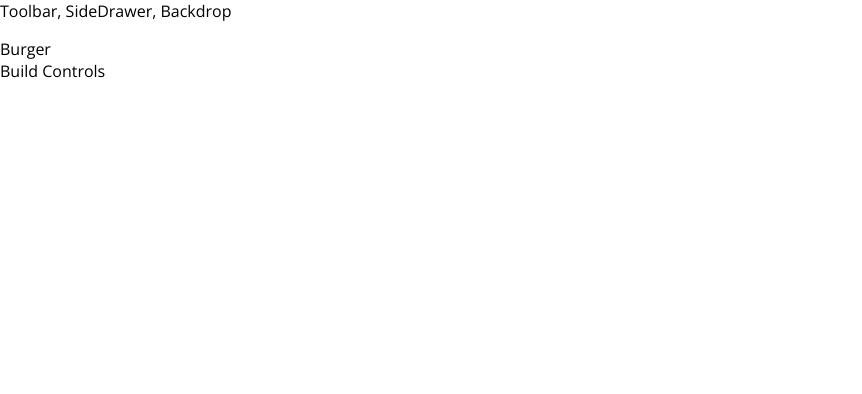
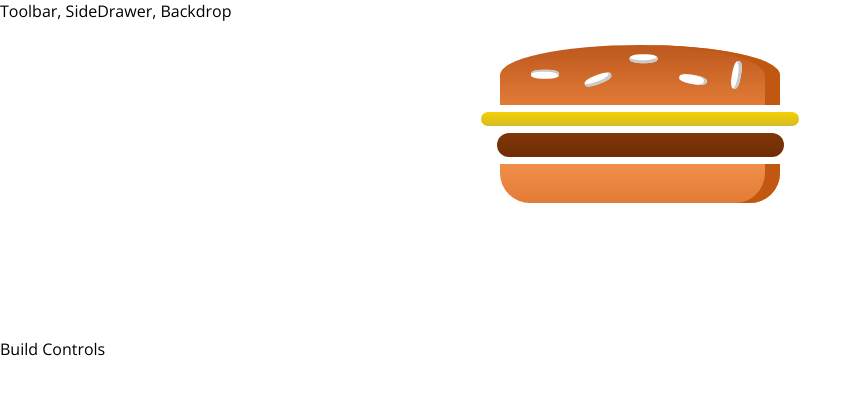
Before and after one commit to Ch-sriram/burger-builder, a React (Create React App) app: page / in a window 1280 px wide. Shown: the top 394 px of the page, without its empty margins (0-862 px from the left). Built offline with nearby package versions, Linux system fonts and the light colour scheme.

Commit message:
Implementation of the Burger Component

```diff
--- a/src/components/Burger/Burger.component.jsx
+++ b/src/components/Burger/Burger.component.jsx
@@ -0,0 +1,19 @@
+// LIBRARY IMPORTS
+import React from 'react';
+
+// STYLED COMPONENTS
+import Burger from './Burger.styled';
+import BurgerIngredient from './BurgerIngredient/BurgerIngredient.component';
+
+const burger = props => {
+  return (
+    <Burger>
+      <BurgerIngredient type="bread-top" />
+      <BurgerIngredient type="cheese" />
+      <BurgerIngredient type="meat" />
+      <BurgerIngredient type="bread-bottom" />
+    </Burger>
+  );
+};
+
+export default burger;
--- /dev/null
+++ b/src/components/Burger/Burger.styled.jsx
@@ -0,0 +1,28 @@
+import styled from 'styled-components';
+
+const Burger = styled.div`
+  width: 100%;
+  margin: auto;
+  height: 250px;
+  overflow: scroll;
+  text-align: center;
+  font-weight: bold;
+  font-size: 1.2rem;
+
+  @media (min-width: 1000px) and (min-height: 700px) {
+    width: 700px;
+    height: 600px;
+  }
+
+  @media (min-width: 500px) and (min-height: 401px) {
+    width: 450px;
+    height: 400px;
+  }
+
+  @media (min-width: 500px) and (min-height: 400px) {
+    width: 350px;
+    height: 300px;
+  }
+`;
+
+export default Burger;
--- a/src/components/Burger/BurgerIngredient/BurgerIngredient.component.jsx
+++ b/src/components/Burger/BurgerIngredient/BurgerIngredient.component.jsx
@@ -7,26 +7,21 @@
 
 
 const burgerIngredient = props => {
-  let ingredient = null;
-
   switch (props.type) {
     case 'bread-top':
-      ingredient = (
+      return (
         <BreadTop>
           <div className="seeds"></div>
           <div className="seeds2"></div>
         </BreadTop>
       );
-      break;
-    case 'bread-bottom': ingredient = BreadBottom; break;
-    case 'bacon': ingredient = Bacon; break;
-    case 'salad': ingredient = Salad; break;
-    case 'meat': ingredient = Meat; break;
-    case 'cheese': ingredient = Cheese; break;
-    default: ingredient = null; break;
+    case 'bread-bottom': return <BreadBottom />;
+    case 'bacon': return <Bacon />;
+    case 'meat': return <Meat />;
+    case 'cheese': return <Cheese />;
+    case 'salad': return <Salad />;
+    default: return undefined;
   }
-
-  return ingredient;
 };
 
 burgerIngredient.propTypes = {
--- a/src/containers/BurgerBuilder/BurgerBuilder.component.jsx
+++ b/src/containers/BurgerBuilder/BurgerBuilder.component.jsx
@@ -1,11 +1,16 @@
+// LIBRARY IMPORTS
 import React, { Component } from 'react';
+
+// CUSTOM COMPONENTS
 import Aux from '../../hoc/Auxiliary/Auxiliary.hoc';
+import Burger from '../../components/Burger/Burger.component';
+// import { BreadTop, BreadBottom, Meat } from '../../components/Burger/BurgerIngredient/BurgerIngredient.styled';
 
 class BurgerBuilder extends Component {
   render() {
     return (
       <Aux>
-        <div>Burger</div>
+        <Burger />
         <div>Build Controls</div>
       </Aux>
     );
```
Also changed, not shown: 1 other file (tests, documents, lock files or other folders).
